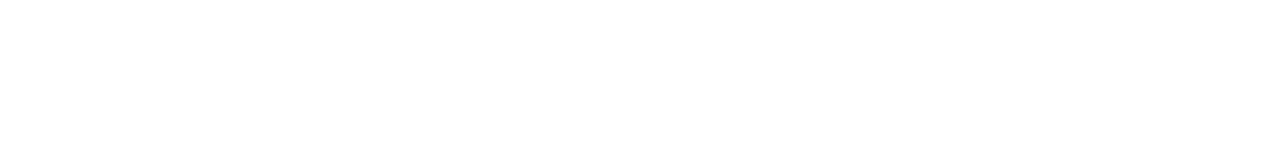
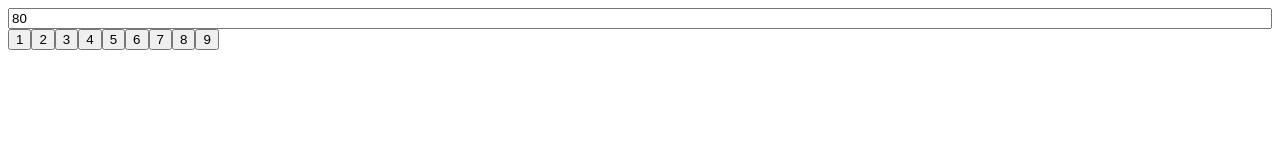
Before and after one commit to Caruki/supreme-calc, a website: page index.html in a window 1280 px wide. Drawn offline with nearby package versions, Linux system fonts and the light colour scheme; files that its build step writes are made by us from their sources.

Commit message:
Add flex style and js start

```diff
--- a/index.html
+++ b/index.html
@@ -6,5 +6,20 @@
     <title>Supreme Calculator</title>
     <link rel="stylesheet" href="dist/styles.css" />
   </head>
-  <body></body>
+  <body>
+    <div class="calculator">
+      <input type="text" class="calculator__output" />
+      <!-- button{$}*9 -->
+      <button>1</button>
+      <button>2</button>
+      <button>3</button>
+      <button>4</button>
+      <button>5</button>
+      <button>6</button>
+      <button>7</button>
+      <button>8</button>
+      <button>9</button>
+    </div>
+    <script src="src/calculator.js"></script>
+  </body>
 </html>
--- /dev/null
+++ b/src/calculator.js
@@ -0,0 +1 @@
+document.querySelector(".calculator__output").value = "80";
--- /dev/null
+++ b/src/partials/_calculator.scss
@@ -0,0 +1,12 @@
+.calculator {
+  display: flex;
+  flex-wrap: wrap;
+}
+
+.calculator__output {
+  flex-basis: 100%;
+}
+
+.calculator__input {
+  flex-basis: calc(100% / 3);
+}
--- a/src/styles.scss
+++ b/src/styles.scss
@@ -1,3 +1,6 @@
+@use 'partials/base';
+@use 'partials/calculator';
+
 *,
 *::after,
 *::before {
```
Also changed, not shown: src/partials/_base.scss (added).
